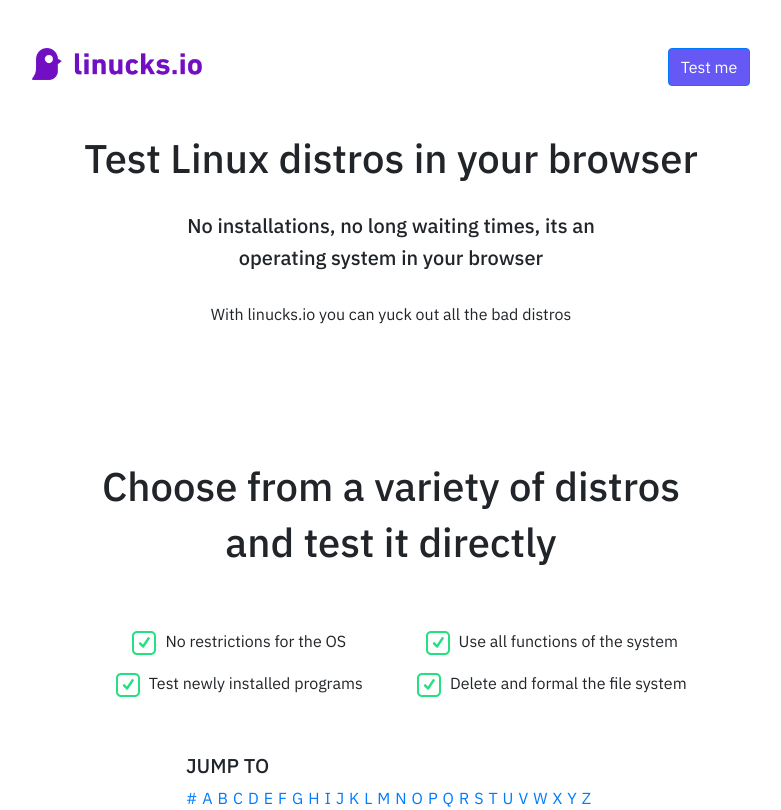
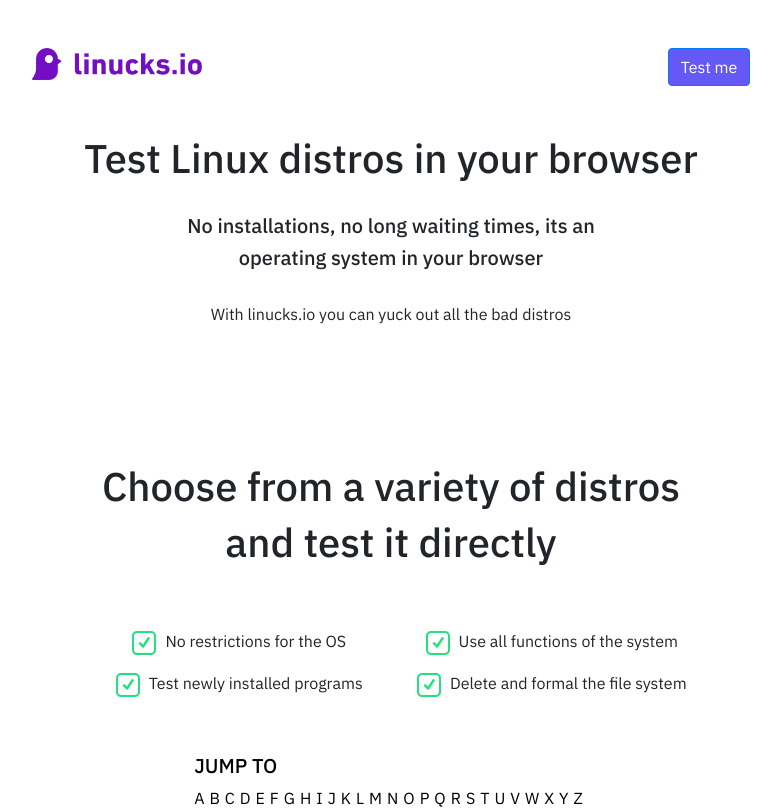
Before and after one commit to linucks-io/linucks.io-client, a React (Create React App) app: page / in a window 1280 px wide. Shown: the whole page, without its empty margins (249-1030 px from the left). Built offline with nearby package versions, Linux system fonts and the light colour scheme.

Commit message:
feat: Created new components

```diff
--- a/src/components/Alphabets/Alphabets.jsx
+++ b/src/components/Alphabets/Alphabets.jsx
@@ -1,37 +1,22 @@
 import React from 'react';
 import './Alphabets.scss';
+
+function makeAlphabet() {
+  const rows = [];
+
+  for (let i = 65; i < 91; i += 1) {
+    rows.push(
+      <a key={i} href="/">{String.fromCharCode(i)}</a>,
+    );
+  }
+  return rows;
+}
 
 const Alphabets = () => (
   <>
     <div className="alphabets">
       <h5>JUMP TO</h5>
-      <a href="/">#</a>
-      <a href="/">A</a>
-      <a href="/">B</a>
-      <a href="/">C</a>
-      <a href="/">D</a>
-      <a href="/">E</a>
-      <a href="/">F</a>
-      <a href="/">G</a>
-      <a href="/">H</a>
-      <a href="/">I</a>
-      <a href="/">J</a>
-      <a href="/">K</a>
-      <a href="/">L</a>
-      <a href="/">M</a>
-      <a href="/">N</a>
-      <a href="/">O</a>
-      <a href="/">P</a>
-      <a href="/">Q</a>
-      <a href="/">R</a>
-      <a href="/">S</a>
-      <a href="/">T</a>
-      <a href="/">U</a>
-      <a href="/">V</a>
-      <a href="/">W</a>
-      <a href="/">X</a>
-      <a href="/">Y</a>
-      <a href="/">Z</a>
+      {makeAlphabet()}
     </div>
   </>
 );
--- a/src/components/Alphabets/Alphabets.scss
+++ b/src/components/Alphabets/Alphabets.scss
@@ -1,3 +1,4 @@
 .alphabets > *{
     margin-right: 5px;
+    color: black;
 }
```
Also changed, not shown: src/components/AlphabetCard/AlphabetCard.jsx (added, +23 -0 lines), src/components/AlphabetCard/AlphabetCard.scss (added, +9 -0 lines), src/components/SearchBox/SearchBox.jsx (added, +22 -0 lines), src/components/SearchBox/SearchBox.scss (added).
